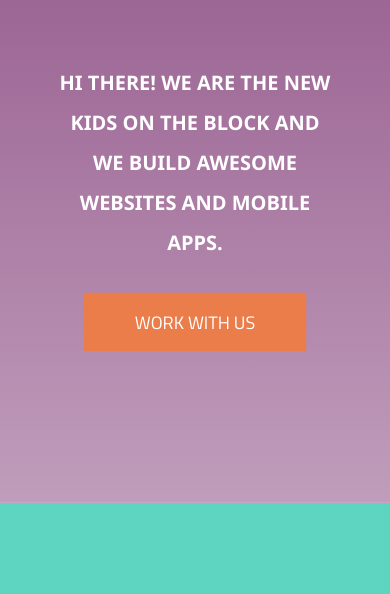
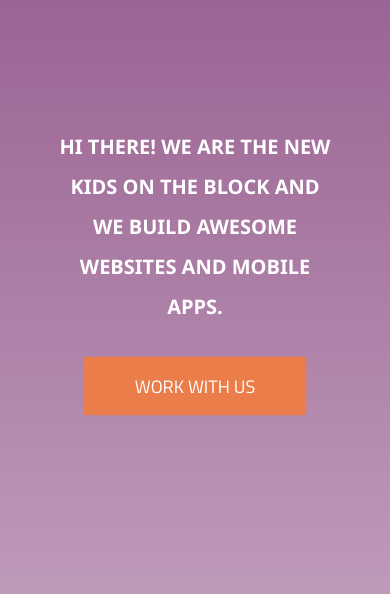
Before and after one commit to sagorpstu/cuda-psd-template, a plain HTML site: page index.html in a window 390 px wide. Shown: the part 88-682 px from the top of the page. Drawn offline with nearby package versions, Linux system fonts and the light colour scheme.

Commit message:
Update style.css

```diff
--- a/css/style.css
+++ b/css/style.css
@@ -528,10 +528,7 @@ p {
 
 
 @media (max-width: 1199.98px) {
-    .header_sec {
-        height: 70vh;
 
-    }
 
     .team_content ul li a {
         margin-bottom: 10px;
```
